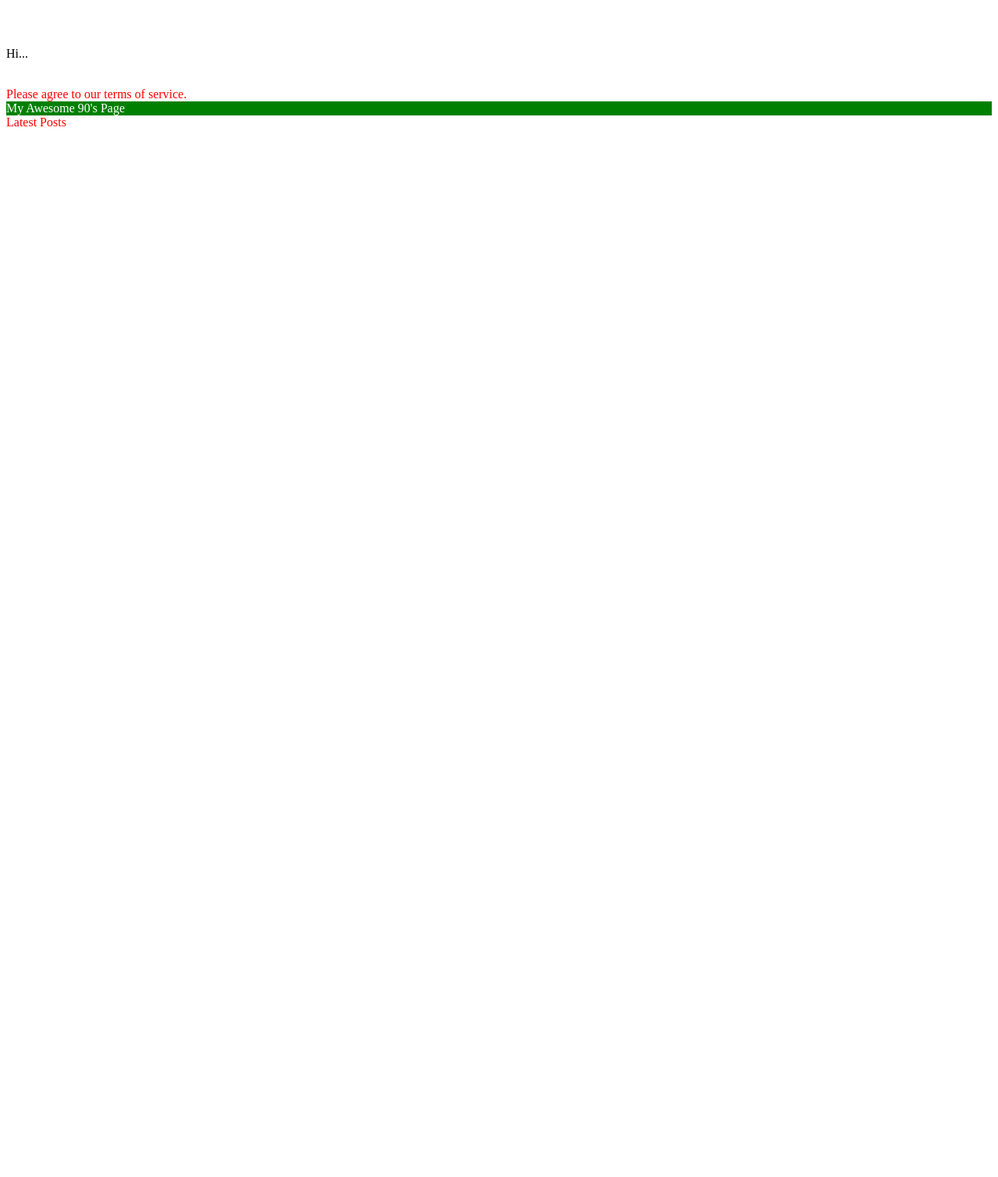
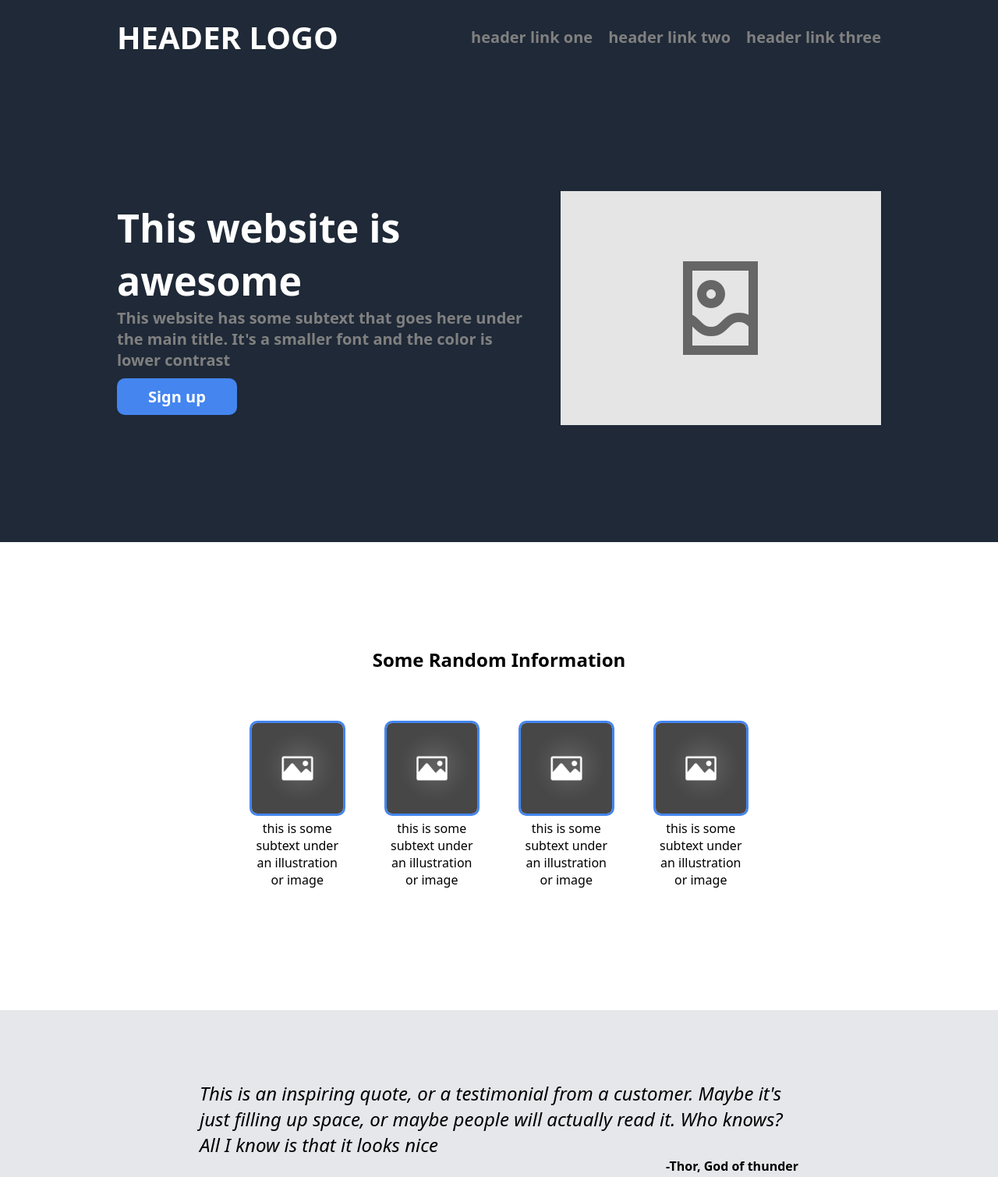
Before and after one commit to GermanLP14/css-project-portfolio, a plain HTML site: page index.html in a window 1280 px wide. Shown: the top 1509 px of the page at 78% size. Before the commit the page ends 800 px from the top, so only its background shows below. Drawn offline with Linux system fonts and the light colour scheme.

Commit message:
Template done

```diff
--- a/index.html
+++ b/index.html
@@ -4,26 +4,84 @@
     <meta charset="UTF-8">
     <meta name="viewport" content="width=device-width, initial-scale=1.0">
     <link rel="stylesheet" href="styles.css">
-    <title>Document</title>
+    <title>CSS Project</title>
 </head>
 <body>
-    <!-- index.html -->
 
-    <div>Hello, World!</div>
-    <div>Hello again!</div>
-    <p>Hi...</p>
-    <div>Okay, bye.</div>
-
-    <div class="alert-text">Please agree to our terms of service.</div>
-
-    <div id="title">My Awesome 90's Page</div>
-
-    <div>
-        <div class="subsection header">Latest Posts</div>
-        <p class="subsection preview">This is where a preview for a post might go.</p>
+    <div class="header">
+        <div class="logo">HEADER LOGO</div>
+        <ul class="links">
+            <li><a href="">header link one</a></li>
+            <li><a href="">header link two</a></li>
+            <li><a href="">header link three</a></li>
+        </ul>
     </div>
 
+    <div class="principal">
 
+        <div class="main">
+            <div class="main-msg">
+                <h1>This website is awesome</h1>
+                <p>This website has some subtext that goes here under the main title. It's a smaller font and the color is lower contrast</p>
+                <button class="main-btn">Sign up</button>
+            </div>
+            <div class="main-img">
+                <img src="/elementor-placeholder-image.png" alt="">
+            </div>
+        </div>
 
+        <div class="random">
+            <h2>Some Random Information</h2>
+            <div class="random-img">
+                <div>
+                    <img src="/placeholder.jpg" alt="">
+                    <p>this is some subtext under an illustration or image</p>
+                </div>
+                <div>
+                    <img src="/placeholder.jpg" alt="">
+                    <p>this is some subtext under an illustration or image</p>
+                </div>
+                <div>
+                    <img src="/placeholder.jpg" alt="">
+                    <p>this is some subtext under an illustration or image</p>
+                </div>
+                <div>
+                    <img src="/placeholder.jpg" alt="">
+                    <p>this is some subtext under an illustration or image</p>
+                </div>
+            </div>
+        </div>
+
+        <div class="phrase">
+            <div class="quote">
+                <p>This is an inspiring quote, or a testimonial from a customer.
+                    Maybe it's just filling up space, or maybe people will actually read it.
+                     Who knows? All I know is that it looks nice
+                </p>
+            </div>
+
+            <div class="atribution">
+                <p>-Thor, God of thunder</p>
+            </div>
+        </div>
+
+        <div class="action">
+            <div class="blue-box">
+                <div class="blue-box-content">
+                    <div>
+                        <h3>Call to action! It's time!</h3>
+                        <p>Sign up for our product by clicking</p>
+                    </div>
+                    <div>
+                        <button class="sign-up">Sign up</button>
+                    </div>
+                </div>
+            </div>
+        </div>
+    </div>
+
+    <div class="footer">
+        <p>Copyright © The Odin Project 2021</p>
+    </div>
 </body>
 </html>
--- a/styles.css
+++ b/styles.css
@@ -1,15 +1,179 @@
-div {
+* {
+  margin: 0;
+  padding: 0;
+  box-sizing: border-box;
+  font-family: system-ui, -apple-system, BlinkMacSystemFont, 'Segoe UI', Roboto, Oxygen, Ubuntu, Cantarell, 'Open Sans', 'Helvetica Neue', sans-serif;
+}
+
+button{
+  cursor: pointer;
+}
+
+a:hover{
   color: white;
 }
 
-.alert-text {
-  color: red;
+.logo{
+  color: white;
+  font-size: 40px;
+  font-weight: bold;
 }
 
-#title {
-  background-color: green;
+.header{
+  background-color: #1f2937;
+  display: flex;
+  justify-content: space-between;
+  padding: 20px 150px;
 }
 
-.subsection.header {
-  color: red;
+.links{
+  list-style: none;
+  display: flex;
+  align-items: center;
+  gap: 20px;
 }
+
+a{
+  text-decoration: none;
+  color: gray;
+  font-size: 20px;
+  font-weight: bold;
+}
+
+.main{
+  display: flex;
+  align-items: center;
+  justify-content: space-between;
+  height: 600px;
+  padding: 150px;
+  background-color: #1f2937;
+  gap: 40px;
+}
+
+.main-msg h1{
+  font-size: 50px;
+  color: white;
+}
+
+.main-msg p{
+  font-size: 20px;
+  color: gray;
+  font-weight: 600;
+}
+
+.main-img{
+  height: 100%;
+  overflow: hidden;
+  display: flex;
+  justify-content: center;
+  align-items: center;
+}
+
+.main-btn{
+  padding: 10px 40px;
+  border-radius: 10px;
+  background-color: #4485f0;
+  font-size: 20px;
+  font-weight: bold;
+  color: white;
+  border: none;
+  margin-top: 10px;
+}
+
+.random{
+  height: 600px;
+  text-align: center;
+  display: flex;
+  flex-direction: column;
+  justify-content: center;
+  align-items: center;
+}
+
+.random h2{
+  margin-bottom: 40px;
+}
+
+.random-img{
+  margin: 30px 0;
+  width: 50%;
+  height: 200px;
+  display: flex;
+  align-items: center;
+  justify-content: center;
+  gap: 50px;
+
+}
+
+.random-img img{
+  width: 100%;
+  border: 3px solid #4485f0;
+  border-radius: 10px;
+}
+
+
+.random-img div{
+  width: 200px;
+}
+
+.phrase{
+  height: 300px;
+  background-color: #e5e7eb;
+  display: flex;
+  justify-content: center;
+  align-items: center;
+  flex-direction: column;
+}
+
+.quote{
+  width: 60%;
+  font-size: x-large;
+  font-style: oblique;
+  font-weight: 100;
+}
+
+.atribution{
+  width: 60%;
+  text-align: right;
+  font-weight: bold;
+}
+
+.action{
+  height: 300px;
+  display: flex;
+  justify-content: center;
+  align-items: center;
+  padding: 0 80px;
+}
+
+.blue-box{
+  background-color: #3b82f6;
+  padding: 40px 80px;
+  border-radius: 10px;
+  width: 70%;
+}
+
+.blue-box-content{
+  display: flex;
+  justify-content: space-between;
+  align-items: center;
+  color: white;
+}
+
+.sign-up{
+  border: 1px solid white;
+  background-color: #3b82f6;
+  color: white;
+  border-radius: 5px;
+  font-size: medium;
+  padding: 8px 30px;
+}
+
+.footer{
+  background-color: #1f2937;
+  height: 100px;
+  color: white;
+  font-size: large;
+  display: flex;
+  justify-content: center;
+  align-items: center;
+}
```
Also changed, not shown: .sf/orgs/00Dhm000003aX0eEAE/metadata-catalog/catalog.json (added), elementor-placeholder-image.png (added), placeholder.jpg (added).
